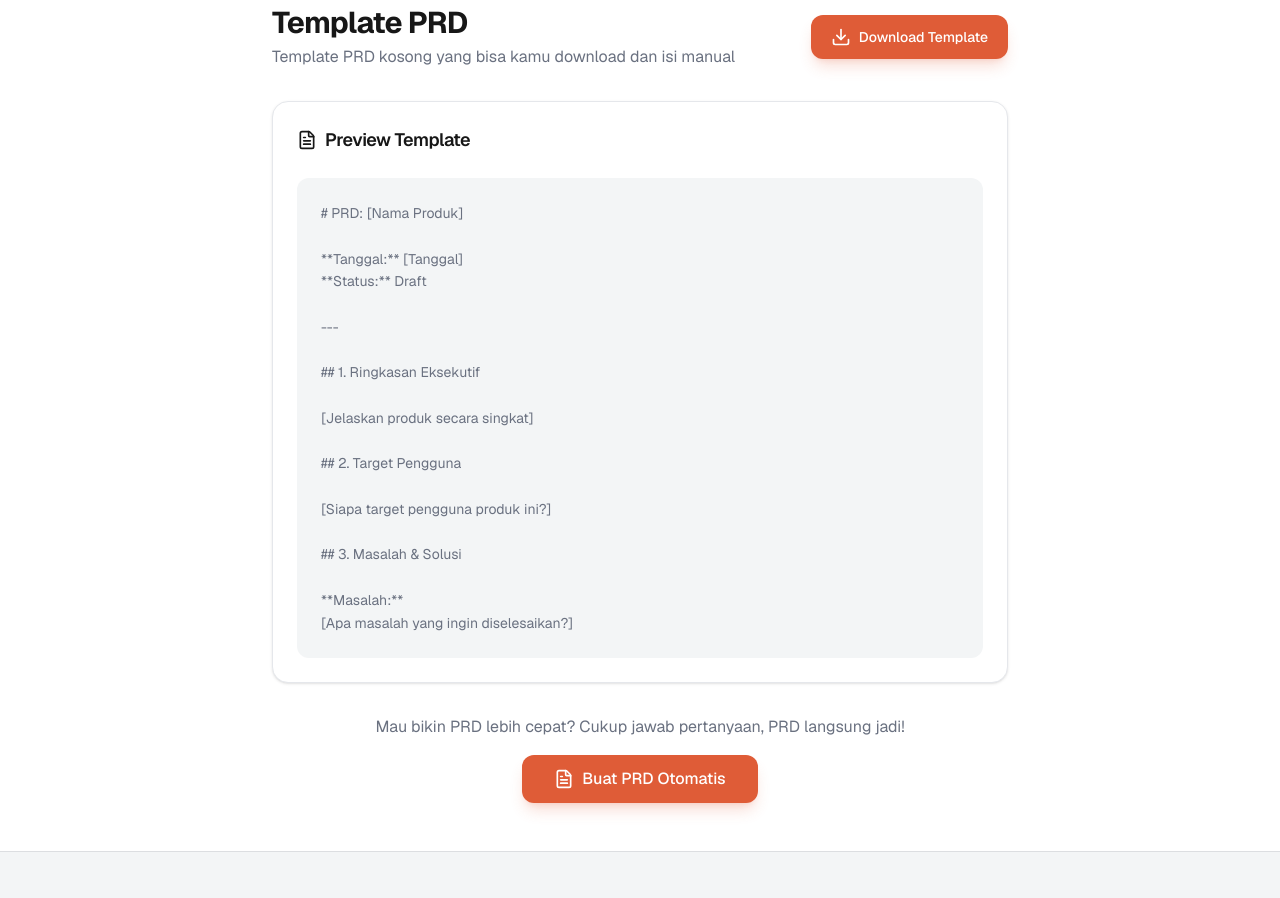
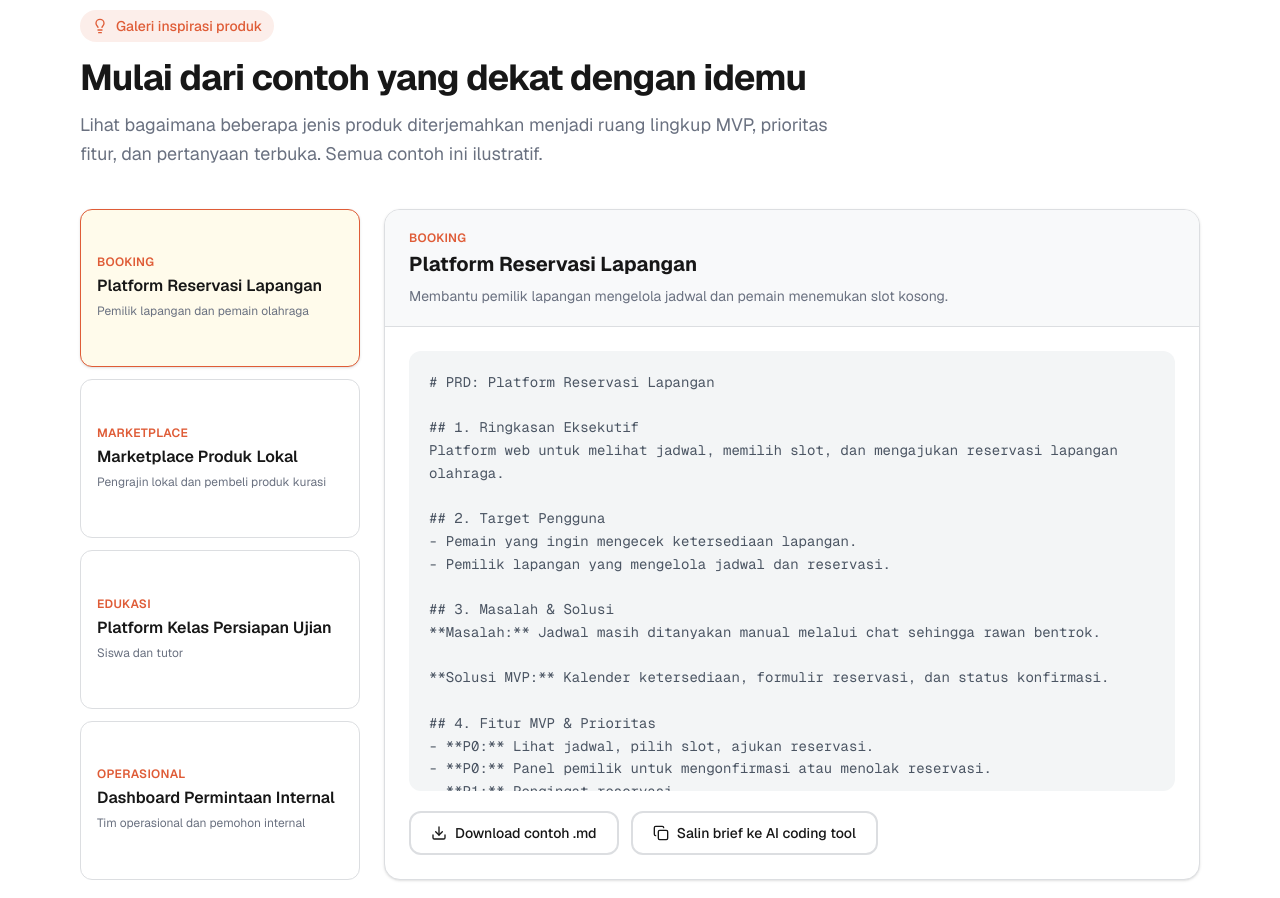
Before and after one commit to ziqri7/prdify, a Next.js app: page /template in a window 1280 px wide. Shown: the part 160-1058 px from the top of the page. Built offline with nearby package versions, Linux system fonts and the light colour scheme; no server answers.

Commit message:
feat: add PRD inspiration gallery

```diff
--- a/src/app/page.tsx
+++ b/src/app/page.tsx
@@ -159,8 +159,8 @@ export default function HomePage() {
               <div className="inline-flex self-start rounded-lg bg-[#d97706]/10 p-2.5 text-[#d97706]">
                 <Eye className="h-5 w-5" />
               </div>
-              <h3 className="mt-3 text-sm font-bold text-gray-900 dark:text-white">Template PRD</h3>
-              <p className="mt-1 text-xs leading-relaxed text-[#6a7180] dark:text-gray-400">Lihat contoh PRD jadi sebelum mulai</p>
+              <h3 className="mt-3 text-sm font-bold text-gray-900 dark:text-white">Inspirasi PRD</h3>
+              <p className="mt-1 text-xs leading-relaxed text-[#6a7180] dark:text-gray-400">Lihat contoh untuk booking, marketplace, edukasi, dan operasional</p>
             </Link>
             <Link href="/pricing" className="group relative flex flex-col justify-start rounded-xl border-2 border-[#dcdee1] dark:border-gray-700 bg-white dark:bg-[#2a3040] p-5 text-left transition-all duration-150 hover:border-[#df5c37]/40 hover:shadow-lg hover:dark:border-[#df5c37]/40">
               <div className="inline-flex self-start rounded-lg bg-[#df5c37]/10 p-2.5 text-[#df5c37]">
--- a/src/app/template/page.tsx
+++ b/src/app/template/page.tsx
@@ -1,139 +1,216 @@
 "use client";
 
+import { useState } from "react";
 import { Button } from "@/components/ui/button";
-import { Card, CardContent, CardHeader, CardTitle } from "@/components/ui/card";
-import { FileText, Download, ArrowLeft } from "lucide-react";
+import { Card, CardContent } from "@/components/ui/card";
+import { ArrowLeft, Check, Code2, Copy, Download, FileText, Lightbulb } from "lucide-react";
 import Link from "next/link";
 
-const templateContent = `# PRD: [Nama Produk]
-
-**Tanggal:** [Tanggal]
-**Status:** Draft
-
----
+const useCases = [
+  {
+    id: "booking",
+    label: "Booking",
+    title: "Platform Reservasi Lapangan",
+    audience: "Pemilik lapangan dan pemain olahraga",
+    outcome: "Membantu pemilik lapangan mengelola jadwal dan pemain menemukan slot kosong.",
+    markdown: `# PRD: Platform Reservasi Lapangan
 
 ## 1. Ringkasan Eksekutif
-
-[Jelaskan produk secara singkat]
+Platform web untuk melihat jadwal, memilih slot, dan mengajukan reservasi lapangan olahraga.
 
 ## 2. Target Pengguna
-
-[Siapa target pengguna produk ini?]
+- Pemain yang ingin mengecek ketersediaan lapangan.
+- Pemilik lapangan yang mengelola jadwal dan reservasi.
 
 ## 3. Masalah & Solusi
+**Masalah:** Jadwal masih ditanyakan manual melalui chat sehingga rawan bentrok.
 
-**Masalah:**
-[Apa masalah yang ingin diselesaikan?]
+**Solusi MVP:** Kalender ketersediaan, formulir reservasi, dan status konfirmasi.
 
-**Solusi:**
-[Bagaimana produk menyelesaikan masalah?]
+## 4. Fitur MVP & Prioritas
+- **P0:** Lihat jadwal, pilih slot, ajukan reservasi.
+- **P0:** Panel pemilik untuk mengonfirmasi atau menolak reservasi.
+- **P1:** Pengingat reservasi.
 
-## 4. Fitur Utama
+## 5. Pertanyaan Terbuka
+- Apakah pembayaran dilakukan di aplikasi atau langsung ke pemilik?`,
+  },
+  {
+    id: "marketplace",
+    label: "Marketplace",
+    title: "Marketplace Produk Lokal",
+    audience: "Pengrajin lokal dan pembeli produk kurasi",
+    outcome: "Memusatkan katalog produk lokal yang dikurasi dan proses pesanan yang mudah dilacak.",
+    markdown: `# PRD: Marketplace Produk Lokal
 
-- Fitur 1
-- Fitur 2
-- Fitur 3
+## 1. Ringkasan Eksekutif
+Marketplace untuk mempertemukan pengrajin lokal dengan pembeli yang mencari produk kurasi.
 
-## 5. Analisis Kompetitor
+## 2. Target Pengguna
+- Pengrajin yang membutuhkan kanal penjualan digital.
+- Pembeli yang mencari produk lokal dan unik.
 
-**Kompetitor:**
-- Kompetitor 1
-- Kompetitor 2
+## 3. Masalah & Solusi
+**Masalah:** Produk pengrajin sulit ditemukan dan katalog tersebar di banyak kanal.
 
-**Diferensiasi:**
-[Apa yang membedakan produkmu?]
+**Solusi MVP:** Katalog terkurasi, detail produk, keranjang, dan pelacakan status pesanan.
 
-## 6. Struktur Halaman / Navigasi
+## 4. Fitur MVP & Prioritas
+- **P0:** Katalog, pencarian, detail produk, dan keranjang.
+- **P0:** Alur pesanan dan pembaruan status.
+- **P1:** Profil pengrajin dan koleksi pilihan.
 
-- Beranda
-- Tentang Kami
-- Fitur
-- Kontak
+## 5. Pertanyaan Terbuka
+- Siapa yang mengelola pengiriman dan pembayaran?`,
+  },
+  {
+    id: "edtech",
+    label: "Edukasi",
+    title: "Platform Kelas Persiapan Ujian",
+    audience: "Siswa dan tutor",
+    outcome: "Membantu siswa memilih materi belajar dan memantau kemajuan latihan.",
+    markdown: `# PRD: Platform Kelas Persiapan Ujian
 
-## 7. Alur Pengguna (User Flow)
+## 1. Ringkasan Eksekutif
+Platform belajar yang menyajikan materi, latihan soal, dan ringkasan progres siswa.
 
-[Deskripsi alur pengguna]
+## 2. Target Pengguna
+- Siswa yang mempersiapkan ujian.
+- Tutor yang mengelola materi dan latihan.
 
-## 8. Kebutuhan Teknis
+## 3. Masalah & Solusi
+**Masalah:** Siswa kesulitan mengatur materi dan mengetahui area yang belum dikuasai.
 
-**Platform:** Web / Mobile / Desktop
-**Autentikasi:** Ya / Tidak
+**Solusi MVP:** Daftar materi, latihan soal, hasil latihan, dan progres sederhana.
 
-## 9. Timeline & Budget
+## 4. Fitur MVP & Prioritas
+- **P0:** Daftar materi dan latihan per topik.
+- **P0:** Nilai dan riwayat latihan siswa.
+- **P1:** Rekomendasi materi berdasarkan hasil latihan.
 
-**Timeline:** [Estimasi waktu]
-**Budget:** [Estimasi biaya]
+## 5. Pertanyaan Terbuka
+- Apakah materi dibuat internal atau oleh tutor eksternal?`,
+  },
+  {
+    id: "ops",
+    label: "Operasional",
+    title: "Dashboard Permintaan Internal",
+    audience: "Tim operasional dan pemohon internal",
+    outcome: "Merapikan permintaan internal agar status dan penanggung jawab mudah dilacak.",
+    markdown: `# PRD: Dashboard Permintaan Internal
 
----
+## 1. Ringkasan Eksekutif
+Dashboard internal untuk membuat, menetapkan, dan melacak permintaan operasional.
 
-*Template PRD ini disediakan oleh BuatPakeAI*
-`;
+## 2. Target Pengguna
+- Karyawan yang mengajukan permintaan.
+- Tim operasional yang memproses permintaan.
+
+## 3. Masalah & Solusi
+**Masalah:** Permintaan tersebar di chat dan sulit diprioritaskan atau dilacak.
+
+**Solusi MVP:** Form permintaan, status, penanggung jawab, dan riwayat aktivitas.
+
+## 4. Fitur MVP & Prioritas
+- **P0:** Buat permintaan dan pilih kategori.
+- **P0:** Ubah status dan tetapkan penanggung jawab.
+- **P1:** Filter, pencarian, dan notifikasi status.
+
+## 5. Pertanyaan Terbuka
+- Kategori permintaan apa yang paling sering digunakan?`,
+  },
+] as const;
+
+function buildImplementationBrief(title: string, markdown: string): string {
+  return `Saya ingin membangun produk berdasarkan contoh PRD berikut. Bertindaklah sebagai product engineer senior.
+
+1. Identifikasi bagian yang masih berupa contoh dan tanyakan data yang perlu diganti untuk produk saya.
+2. Usulkan rencana MVP bertahap beserta urutan implementasinya.
+3. Jangan mengarang detail yang belum diputuskan; tulis sebagai asumsi atau pertanyaan terbuka.
+
+# Contoh PRD: ${title}
+
+${markdown}`;
+}
 
 export default function TemplatePage() {
-  const downloadTemplate = () => {
-    const blob = new Blob([templateContent], { type: "text/markdown" });
+  const [selectedId, setSelectedId] = useState<(typeof useCases)[number]["id"]>("booking");
+  const [copied, setCopied] = useState(false);
+  const selected = useCases.find((item) => item.id === selectedId) ?? useCases[0];
+
+  const downloadExample = () => {
+    const blob = new Blob([selected.markdown], { type: "text/markdown" });
     const url = URL.createObjectURL(blob);
-    const a = document.createElement("a");
-    a.href = url;
-    a.download = "Template-PRD-BuatPakeAI.md";
-    a.click();
+    const link = document.createElement("a");
+    link.href = url;
+    link.download = `Contoh-PRD-${selected.id}-BuatPakeAI.md`;
+    link.click();
     URL.revokeObjectURL(url);
+  };
+
+  const copyImplementationBrief = () => {
+    navigator.clipboard.writeText(buildImplementationBrief(selected.title, selected.markdown));
+    setCopied(true);
+    setTimeout(() => setCopied(false), 2000);
   };
 
   return (
     <div className="min-h-[calc(100vh-4rem)] py-12">
-      <div className="mx-auto max-w-3xl px-4">
-        <Link
-          href="/"
-          className="inline-flex items-center gap-2 text-sm text-[#6a7180] dark:text-gray-400 hover:text-[#1c2332] dark:hover:text-gray-100 mb-8 transition-colors"
-        >
+      <div className="mx-auto max-w-6xl px-4">
+        <Link href="/" className="inline-flex items-center gap-2 text-sm text-[#6a7180] transition-colors hover:text-[#1c2332] dark:text-gray-400 dark:hover:text-gray-100">
           <ArrowLeft className="h-4 w-4" />
           Kembali
         </Link>
 
-        <div className="flex flex-col sm:flex-row items-start sm:items-center justify-between gap-4 mb-8">
-          <div>
-            <h1 className="text-3xl font-bold tracking-tight">
-              Template PRD
-            </h1>
-            <p className="text-[#6a7180] dark:text-gray-400 mt-1">
-              Template PRD kosong yang bisa kamu download dan isi manual
-            </p>
+        <div className="mt-8 max-w-3xl">
+          <div className="inline-flex items-center gap-2 rounded-full bg-[#df5c37]/10 px-3 py-1.5 text-sm font-medium text-[#df5c37]">
+            <Lightbulb className="h-4 w-4" />
+            Galeri inspirasi produk
           </div>
-          <Button onClick={downloadTemplate} className="gap-2 shrink-0">
-            <Download className="h-5 w-5" />
-            Download Template
-          </Button>
+          <h1 className="mt-4 text-3xl font-bold tracking-tight sm:text-4xl">Mulai dari contoh yang dekat dengan idemu</h1>
+          <p className="mt-3 text-lg leading-relaxed text-[#6a7180] dark:text-gray-400">
+            Lihat bagaimana beberapa jenis produk diterjemahkan menjadi ruang lingkup MVP, prioritas fitur, dan pertanyaan terbuka. Semua contoh ini ilustratif.
+          </p>
         </div>
 
-        <Card className="animate-fade-in-up">
-          <CardHeader>
-            <CardTitle className="text-lg flex items-center gap-2">
-              <FileText className="h-5 w-5" />
-              Preview Template
-            </CardTitle>
-          </CardHeader>
-          <CardContent>
-            <div className="rounded-xl bg-[#f3f5f6] dark:bg-[#2a3040] p-6 overflow-auto max-h-[60vh]">
-              <pre className="text-sm text-[#6a7180] dark:text-gray-300 whitespace-pre-wrap font-sans leading-relaxed">
-                {templateContent}
-              </pre>
+        <div className="mt-10 grid gap-6 lg:grid-cols-[280px_1fr]">
+          <div className="grid gap-3 sm:grid-cols-2 lg:grid-cols-1">
+            {useCases.map((item) => (
+              <button key={item.id} onClick={() => setSelectedId(item.id)} className={`rounded-xl border p-4 text-left transition-all ${selected.id === item.id ? "border-[#df5c37] bg-[#fffbeb] shadow-sm dark:bg-[#df5c37]/10" : "border-[#dcdee1] bg-white hover:border-[#df5c37]/40 dark:border-gray-700 dark:bg-[#2a3040]"}`}>
+                <p className="text-xs font-semibold uppercase tracking-wide text-[#df5c37]">{item.label}</p>
+                <p className="mt-1 font-semibold">{item.title}</p>
+                <p className="mt-1 text-xs leading-relaxed text-[#6a7180] dark:text-gray-400">{item.audience}</p>
+              </button>
+            ))}
+          </div>
+
+          <Card className="overflow-hidden border-[#dcdee1] shadow-sm dark:border-gray-700">
+            <CardContent className="p-0">
+              <div className="border-b border-[#dcdee1] bg-[#f8f9fa] px-6 py-5 dark:border-gray-700 dark:bg-[#1c2332]">
+                <p className="text-xs font-semibold uppercase tracking-wide text-[#df5c37]">{selected.label}</p>
+                <h2 className="mt-1 text-xl font-bold">{selected.title}</h2>
+                <p className="mt-2 text-sm text-[#6a7180] dark:text-gray-400">{selected.outcome}</p>
+              </div>
+              <div className="p-6">
+                <pre className="max-h-[440px] overflow-auto rounded-xl bg-[#f3f5f6] p-5 text-sm leading-relaxed text-[#4b5563] whitespace-pre-wrap dark:bg-[#1c2332] dark:text-gray-300">{selected.markdown}</pre>
+                <div className="mt-5 flex flex-col gap-3 sm:flex-row">
+                  <Button variant="outline" className="gap-2" onClick={downloadExample}><Download className="h-4 w-4" />Download contoh .md</Button>
+                  <Button variant="outline" className="gap-2" onClick={copyImplementationBrief}>{copied ? <Check className="h-4 w-4" /> : <Copy className="h-4 w-4" />}{copied ? "Brief tersalin" : "Salin brief ke AI coding tool"}</Button>
+                </div>
+              </div>
+            </CardContent>
+          </Card>
+        </div>
+
+        <Card className="mt-8 border-[#df5c37]/30 bg-gradient-to-br from-[#fffbeb] to-white dark:from-[#df5c37]/10 dark:to-[#1c2332]">
+          <CardContent className="flex flex-col items-start justify-between gap-5 p-6 sm:flex-row sm:items-center">
+            <div>
+              <div className="flex items-center gap-2 text-[#df5c37]"><Code2 className="h-5 w-5" /><p className="text-sm font-semibold">Gunakan sebagai inspirasi, bukan jawaban akhir</p></div>
+              <p className="mt-2 max-w-2xl text-sm leading-relaxed text-[#6a7180] dark:text-gray-400">Saat membuat PRD sendiri, BuatPakeAI akan memakai jawaban dan konteks produkmu—bukan menyalin contoh ini.</p>
             </div>
+            <Link href="/pricing"><Button className="shrink-0 gap-2"><FileText className="h-4 w-4" />Buat PRD sesuai idemu</Button></Link>
           </CardContent>
         </Card>
-
-        <div className="mt-8 text-center">
-          <p className="text-[#6a7180] dark:text-gray-400 mb-4">
-            Mau bikin PRD lebih cepat? Cukup jawab pertanyaan, PRD langsung
-            jadi!
-          </p>
-          <Link href="/pricing">
-            <Button size="lg" className="gap-2">
-              <FileText className="h-5 w-5" />
-              Buat PRD Otomatis
-            </Button>
-          </Link>
-        </div>
       </div>
     </div>
   );
--- a/src/components/layaout/footer.tsx
+++ b/src/components/layaout/footer.tsx
@@ -29,7 +29,7 @@ export function Footer() {
             <ul className="space-y-2">
               {[
                 { href: "/pricing", label: "Harga", badge: "Promo" },
-                { href: "/template", label: "Template PRD" },
+                { href: "/template", label: "Inspirasi PRD" },
               ].map((link) => (
                 <li key={link.href}>
                   <Link
--- a/src/components/layaout/navbar.tsx
+++ b/src/components/layaout/navbar.tsx
@@ -55,7 +55,7 @@ export function Navbar() {
   const navLinks: NavLink[] = [
     { href: "/", label: "Beranda" },
     { href: "/pricing", label: "Harga", badge: "Promo" },
-    { href: "/template", label: "Template" },
+    { href: "/template", label: "Inspirasi" },
   ];
 
   const getUserInitial = () => {
```
